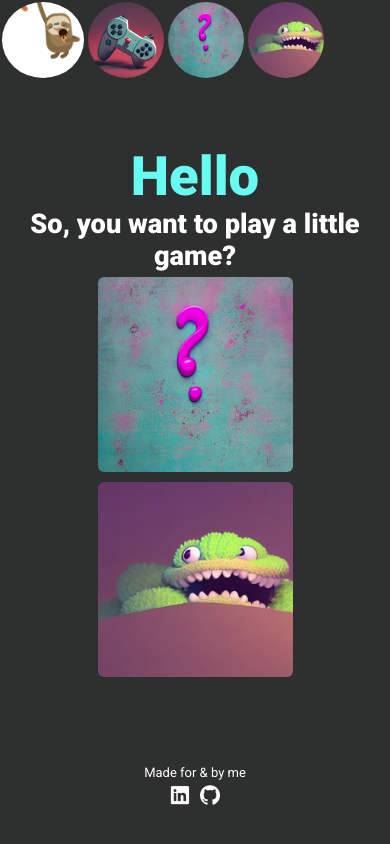
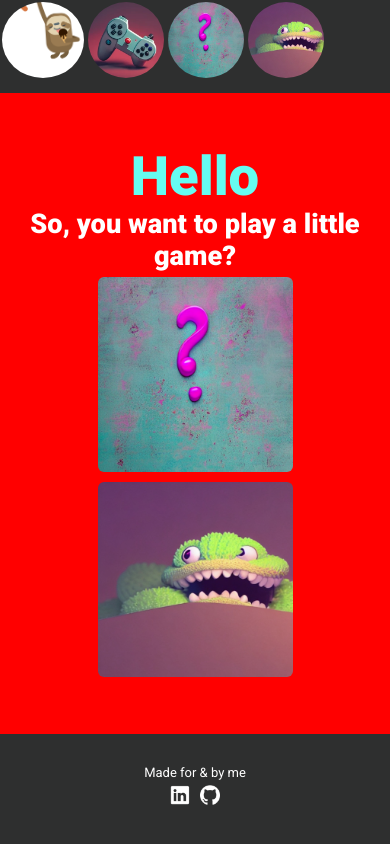
Before and after one commit to olga-kacala/CV_page, a React (Create React App) app in the folder my-cv/: page /#/Games in a window 390 px wide. Built offline with nearby package versions, Linux system fonts and the light colour scheme.

Commit message:
mobile ver

```diff
--- a/my-cv/src/components/Games/Games.module.css
+++ b/my-cv/src/components/Games/Games.module.css
@@ -4,7 +4,8 @@
   justify-content: center;
   font-size: 1.7em;
   text-align: center;
-  background-color: rgb(46, 47, 47);
+  /* background-color: rgb(46, 47, 47); */
+  background-color: red;
   color: #fff;
   height: 76vh;
 }
--- a/my-cv/src/components/Snake/Snake.module.css
+++ b/my-cv/src/components/Snake/Snake.module.css
@@ -5,7 +5,8 @@
   justify-content: center;
   align-items: center;
   height: 76vh;
-  background-color: rgb(46, 47, 47);
+  /* background-color: rgb(46, 47, 47); */
+  background-color: red;
 }
 
 .Snake {
```
